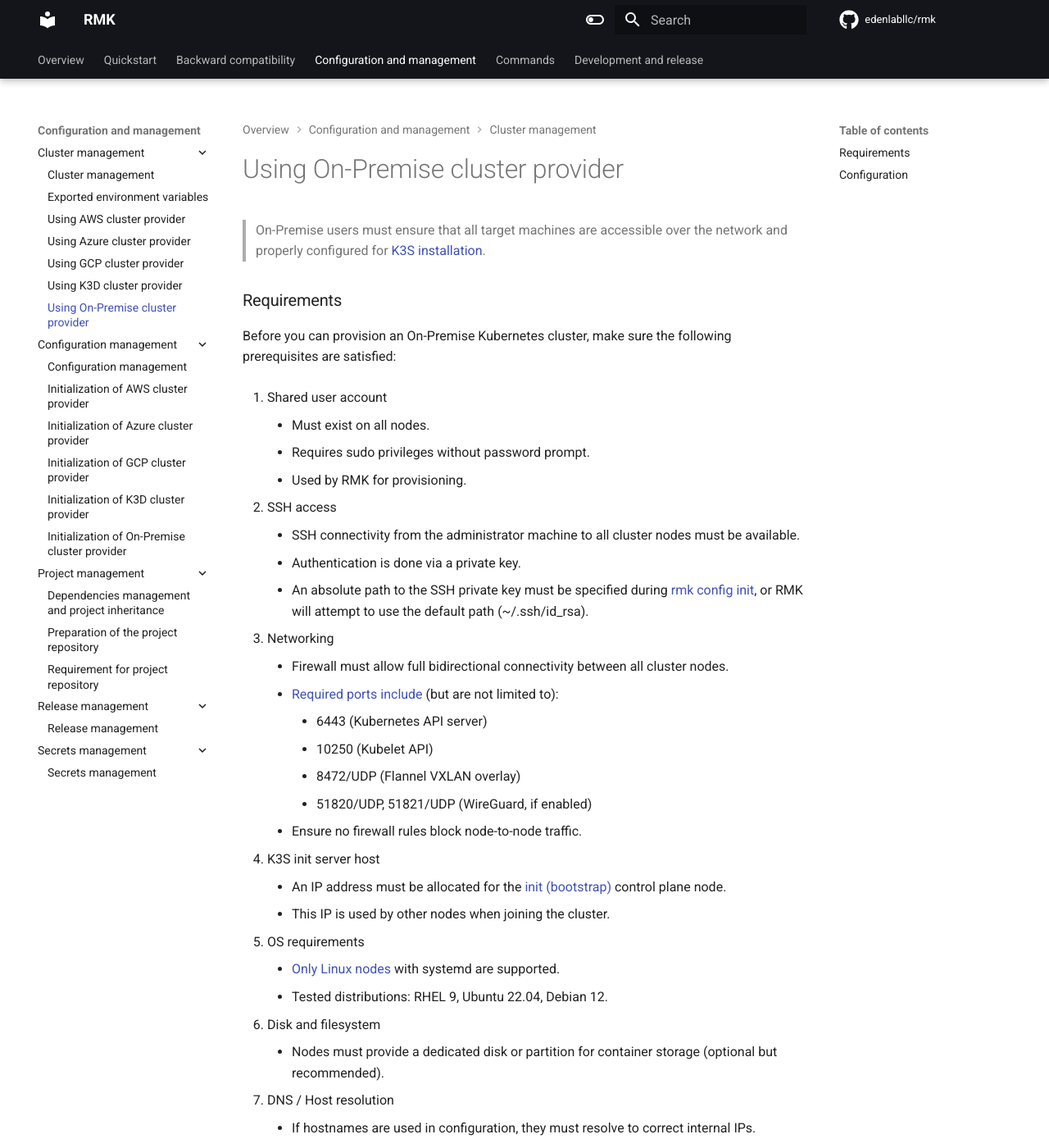
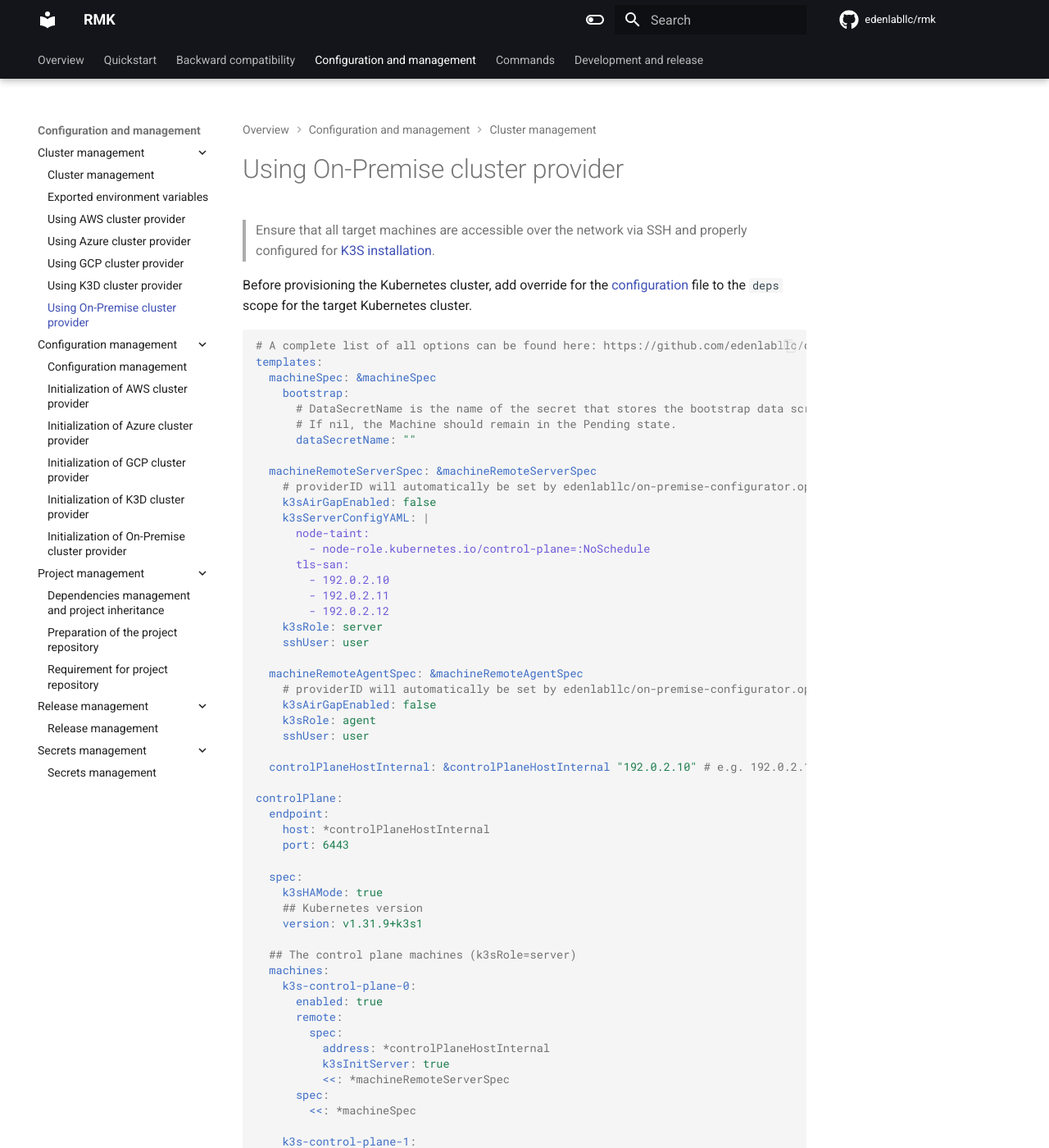
Before and after one commit to edenlabllc/rmk, an MkDocs documentation site: the page built from docs/configuration/cluster-management/usage-onprem-provider.md, in a window 1280 px wide and 1400 px high. Shown: the whole window at 82% size. Built offline with MkDocs 1.6.1 and Material for MkDocs 9.7.7, drawn with Linux system fonts in a browser that asks for light colours; comment, search, counter and statistics services are not loaded; the version menu is left out; some of the changed text lies outside the part shown.

Commit message:
Refactor usage documentation of AWS, Azure, GCP, K3D, On-Premise providers.

````diff
--- a/docs/configuration/cluster-management/usage-onprem-provider.md
+++ b/docs/configuration/cluster-management/usage-onprem-provider.md
@@ -1,61 +1,14 @@
 # Using On-Premise cluster provider
 
-> On-Premise users must ensure that all target machines are accessible over the network and properly configured for
+> Ensure that all target machines are accessible over the network via SSH and properly configured for
 > [K3S installation](https://docs.k3s.io/installation).
-
-### Requirements
-Before you can provision an On-Premise Kubernetes cluster, make sure the following prerequisites are satisfied:
-
-1. Shared user account
-
-   * Must exist on all nodes.
-   * Requires sudo privileges without password prompt.
-   * Used by RMK for provisioning.
-
-2. SSH access
-
-   * SSH connectivity from the administrator machine to all cluster nodes must be available.
-   * Authentication is done via a private key.
-   * An absolute path to the SSH private key must be specified during [rmk config init](../configuration-management/init-onprem-provider.md#configuration),
-     or RMK will attempt to use the default path (~/.ssh/id_rsa).
-
-3. Networking
-
-   * Firewall must allow full bidirectional connectivity between all cluster nodes.
-   * [Required ports include](https://docs.k3s.io/installation/requirements#networking) (but are not limited to):
-     * 6443 (Kubernetes API server)
-     * 10250 (Kubelet API)
-     * 8472/UDP (Flannel VXLAN overlay)
-     * 51820/UDP, 51821/UDP (WireGuard, if enabled)
-   * Ensure no firewall rules block node-to-node traffic.
-
-4. K3S init server host
-
-   * An IP address must be allocated for the [init (bootstrap)](https://docs.k3s.io/datastore/ha-embedded) control plane node.
-   * This IP is used by other nodes when joining the cluster.
-
-5. OS requirements
-
-   * [Only Linux nodes](https://docs.k3s.io/installation/requirements#operating-systems) with systemd are supported.
-   * Tested distributions: RHEL 9, Ubuntu 22.04, Debian 12.
-
-6. Disk and filesystem
-
-   * Nodes must provide a dedicated disk or partition for container storage (optional but recommended).
-
-7. DNS / Host resolution
-
-   * If hostnames are used in configuration, they must resolve to correct internal IPs.
-   * Alternatively, configure /etc/hosts on all nodes.
-
-### Configuration
 
 Before provisioning the Kubernetes cluster, add override for
 the [configuration](https://github.com/edenlabllc/cluster-deps.bootstrap.infra/blob/develop/etc/deps/develop/values/onprem-cluster.yaml.gotmpl)
-file to scope `deps` for the target Kubernetes cluster.
+file to the `deps` scope for the target Kubernetes cluster.
 
 ```yaml
-# A complete list of all options can be found here https://github.com/edenlabllc/on-premise-configurator.operators.infra/blob/develop/watches.yaml
+# A complete list of all options can be found here: https://github.com/edenlabllc/on-premise-configurator.operators.infra/blob/develop/watches.yaml
 templates:
   machineSpec: &machineSpec
     bootstrap:
@@ -84,7 +37,6 @@ templates:
 
   controlPlaneHostInternal: &controlPlaneHostInternal "192.0.2.10" # e.g. 192.0.2.10
 
-# ...
 controlPlane:
   endpoint:
     host: *controlPlaneHostInternal
@@ -99,7 +51,6 @@ controlPlane:
   machines:
     k3s-control-plane-0:
       enabled: true
-      # ...
       remote:
         spec:
           address: *controlPlaneHostInternal
@@ -110,7 +61,6 @@ controlPlane:
 
     k3s-control-plane-1:
       enabled: true
-      # ...
       remote:
         spec:
           address: 192.0.2.11
@@ -122,7 +72,6 @@ controlPlane:
 
     k3s-control-plane-2:
       enabled: true
-      # ...
       remote:
         spec:
           address: 192.0.2.12
@@ -133,10 +82,9 @@ controlPlane:
         <<: *machineSpec
 
 ## The worker machines (k3sRole=agent)
-machines: #{}
+machines:
   load-balancer:
     enabled: true
-    # ...
     remote:
       spec:
         address: 192.0.2.100
@@ -151,7 +99,6 @@ machines: #{}
 
   app-stateless:
     enabled: true
-    # ...
     remote:
       spec:
         address: 192.0.2.101
@@ -164,7 +111,6 @@ machines: #{}
 
   app-stateful:
     enabled: true
-    # ...
     remote:
       spec:
         address: 192.0.2.102
@@ -180,8 +126,8 @@ machines: #{}
 ```
 
 Using the example above and the example from
-the [cluster-deps repository](https://github.com/edenlabllc/cluster-deps.bootstrap.infra/blob/develop/etc/deps/develop/values/onprem-cluster.yaml.gotmpl)
-you can add the required number of machines depending on the requirements for distribution into individual roles.
+the [cluster-deps](https://github.com/edenlabllc/cluster-deps.bootstrap.infra/blob/develop/etc/deps/develop/values/onprem-cluster.yaml.gotmpl)
+repository you can add the required number of machines depending on the requirements for distribution into individual roles.
 
 > For the On-Premise provider, before launching the actual provisioning of the cluster,
 > RMK will perform the following preliminary steps:
````
Also changed, not shown: docs/configuration/cluster-management/usage-aws-provider.md (+4 -4 lines), docs/configuration/cluster-management/usage-azure-provider.md (+1 -1 lines), docs/configuration/cluster-management/usage-gcp-provider.md (+3 -3 lines), docs/configuration/cluster-management/usage-k3d-provider.md (+0 -6 lines).
